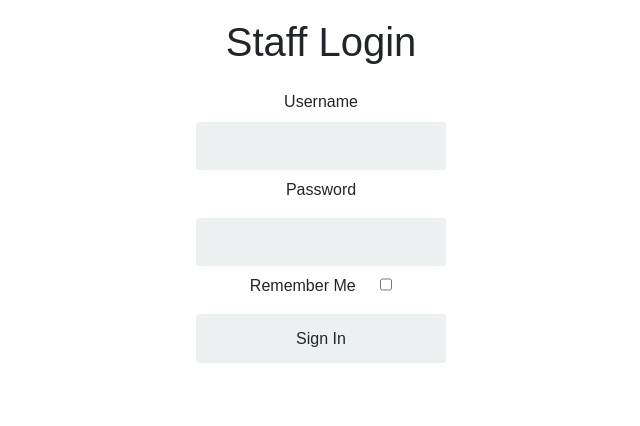
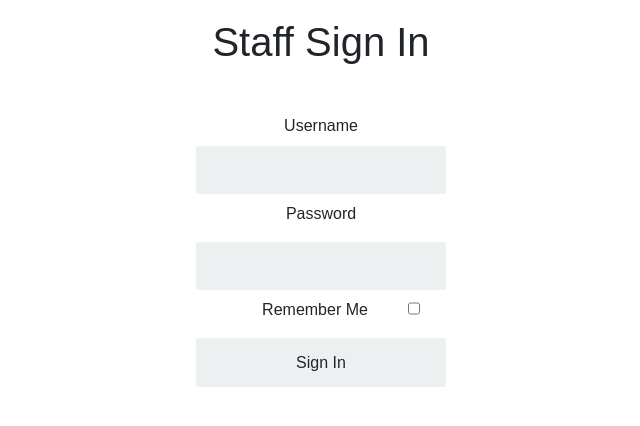
Before and after one commit to pcfu/UOWEventBookingSystem, a Flask app: page /staff_login in a window 1280 px wide. Shown: the part 56-482 px from the top of the page, without its empty margins (319-959 px from the left). Run offline with Flask 3, Linux system fonts and the light colour scheme; some libraries are stand-ins or nearby versions.

Commit message:
staff_login.html: update formatting

```diff
--- a/app/templates/staff_login.html
+++ b/app/templates/staff_login.html
@@ -5,7 +5,7 @@
 	<div class="row header-row">
 		<div class="col header-col mb-3">
 			<!-- main header -->
-			<h1 class="center">Staff Login</h1>
+			<h1 class="center">Staff Sign In</h1><br>
 		</div>
 	</div>
 
@@ -43,14 +43,16 @@
 	</div>
 
 	<div class="row remember-me-row justify-content-center no-gutters">
-		<div class="col-2 label-col text-center">
+		<div class="col-lg-2 label-col text-center">
 			{{ form.remember_me.label() }}
-			{{ form.remember_me(style="width:12px; margin-left:20px;") }}
+		</div>
+		<div>
+			{{ form.remember_me(style="width:12px;") }}
 		</div>
 	</div>
 
-	<div class="row submit-row mt-2">
-		<div class="col submit-col">
+	<div class="row submit-row mt-2 justify-content-center">
+		<div class="col-3 submit-col">
 			<!-- sign-in -->
 			{{ form.submit(class_='signin-btn btn') }}
 		</div>
```
